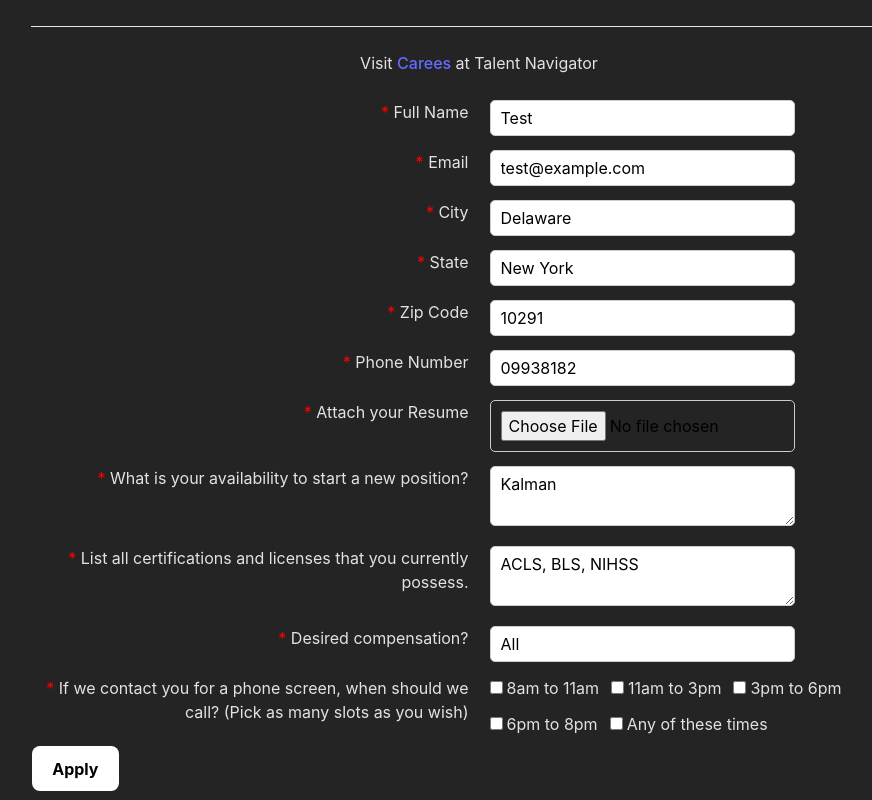
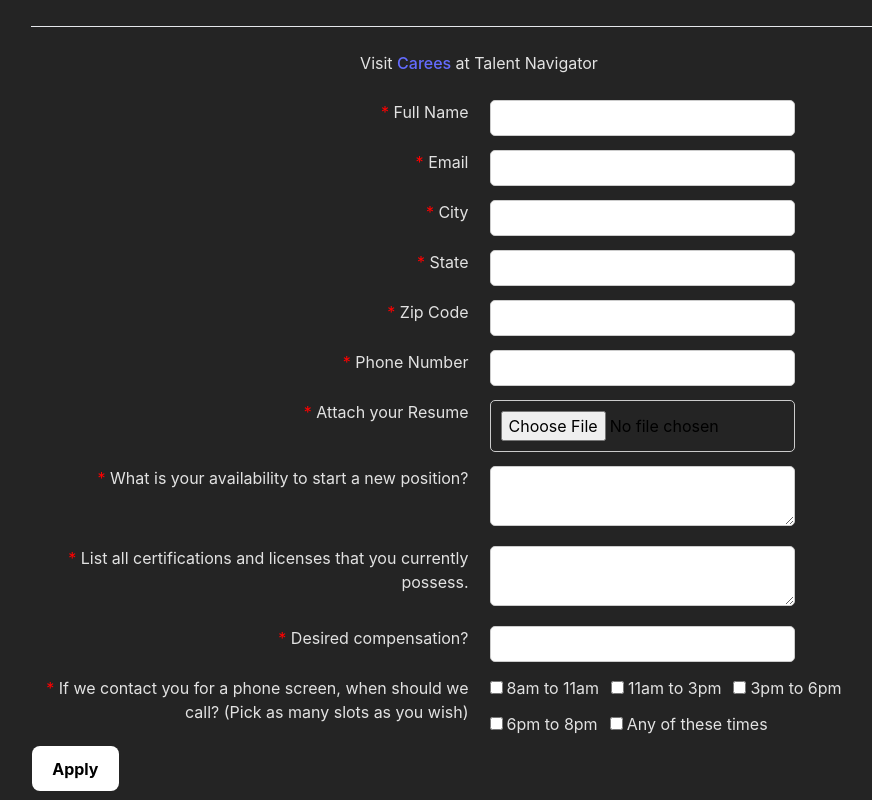
Before and after one commit to theakseer/TalentNavigator, a React (Vite) app: page /job/1 in a window 1280 px wide. Shown: the part 459-1259 px from the top of the page, without its empty margins (161-1033 px from the left). Built offline with nearby package versions, Linux system fonts and the light colour scheme; no server answers; the database is empty.

Commit message:
Update JobApplication.jsx

```diff
--- a/src/components/JobApplication.jsx
+++ b/src/components/JobApplication.jsx
@@ -14,15 +14,15 @@ function JobApplication() {
 
     const { jobId } = useParams()
     const [formData, setFormData] = useState({
-        fullName: 'Test',
-        email: 'test@example.com',
-        city: 'Delaware',
-        state: 'New York',
-        zipCode: '10291',
-        phoneNumber: '09938182',
-        availability: 'Kalman',
-        certifications: 'ACLS, BLS, NIHSS',
-        desiredCompensation: 'All',
+        fullName: '',
+        email: '',
+        city: '',
+        state: '',
+        zipCode: '',
+        phoneNumber: '',
+        availability: '',
+        certifications: '',
+        desiredCompensation: '',
         resumeURL: fileUrl,
         callTimes: [],
     });
```
